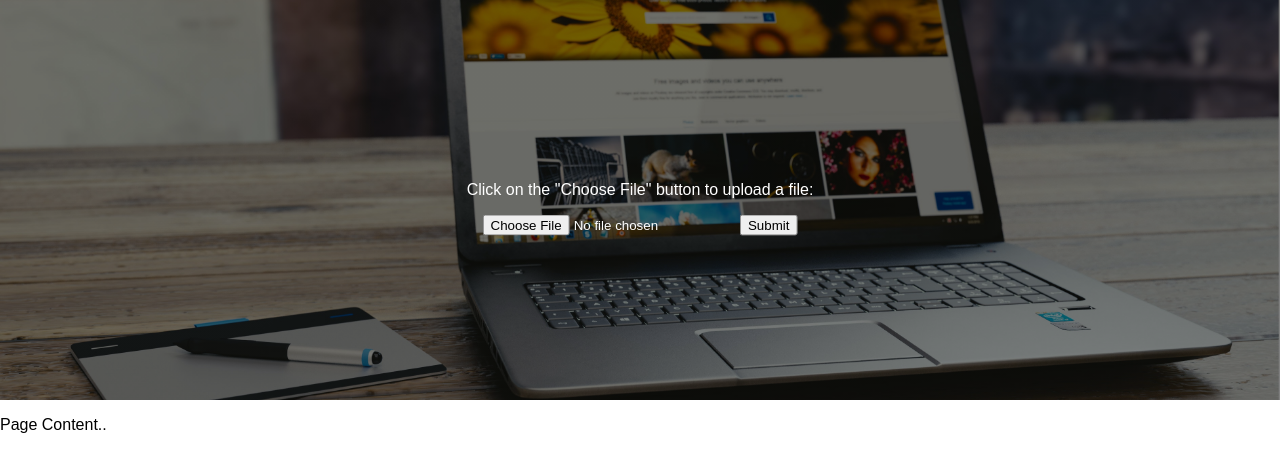
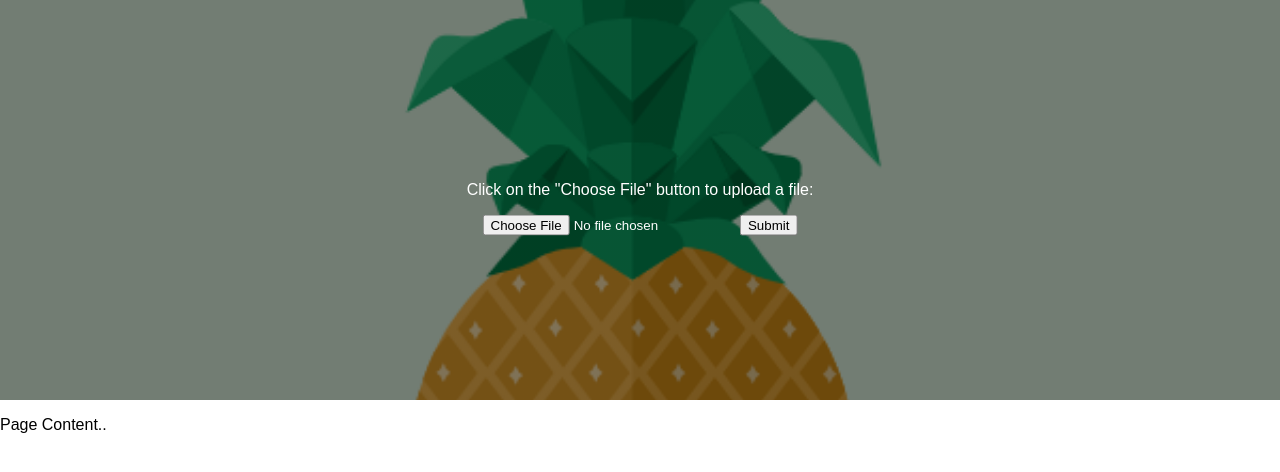
Before and after one commit to sachin407/pineapple, a plain HTML site: page index.html in a window 1280 px wide. Drawn offline with Linux system fonts and the light colour scheme.

Commit message:
Update index.html

```diff
--- a/index.html
+++ b/index.html
@@ -10,7 +10,7 @@ body, html {
 }
 
 .hero-image {
-  background-image: linear-gradient(rgba(0, 0, 0, 0.5), rgba(0, 0, 0, 0.5)), url("HeroImage.jpg");
+  background-image: linear-gradient(rgba(0, 0, 0, 0.5), rgba(0, 0, 0, 0.5)), url("pineapple.png");
   height: 50%;
   background-position: center;
   background-repeat: no-repeat;
```
